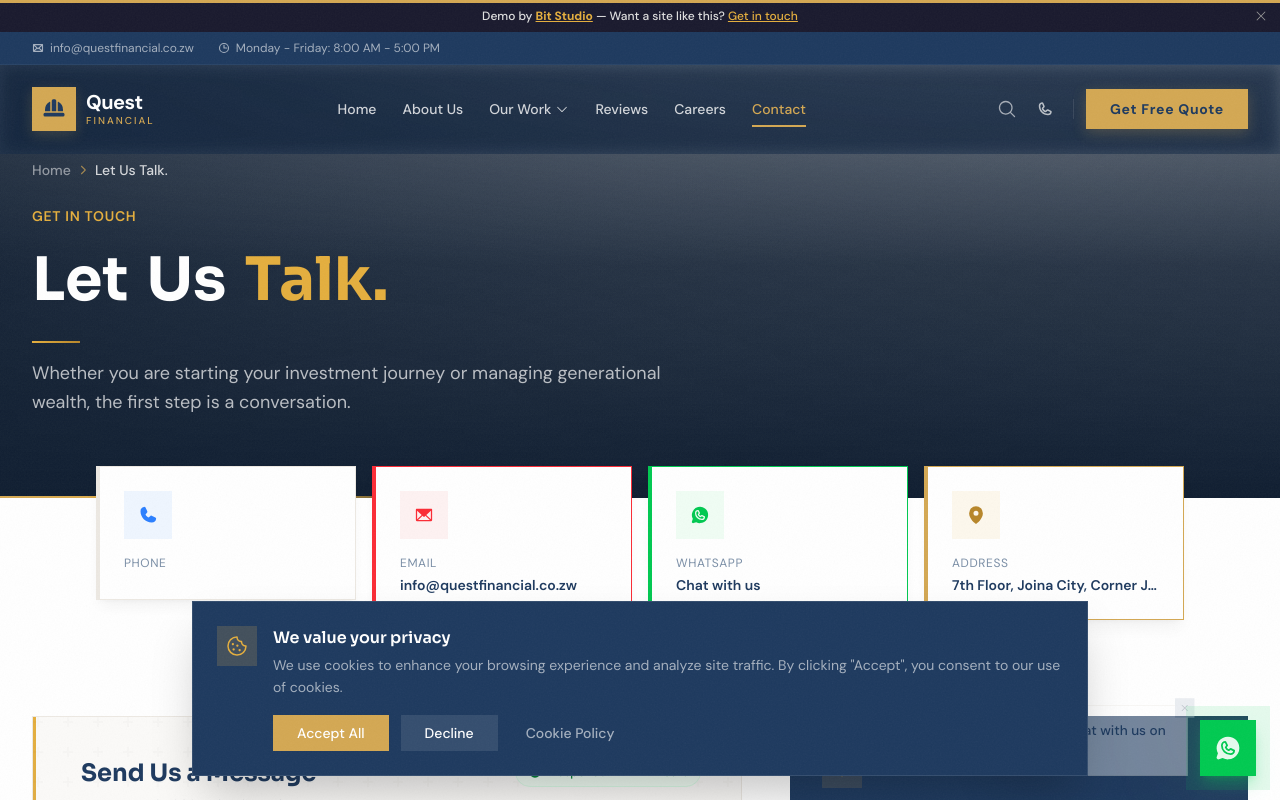
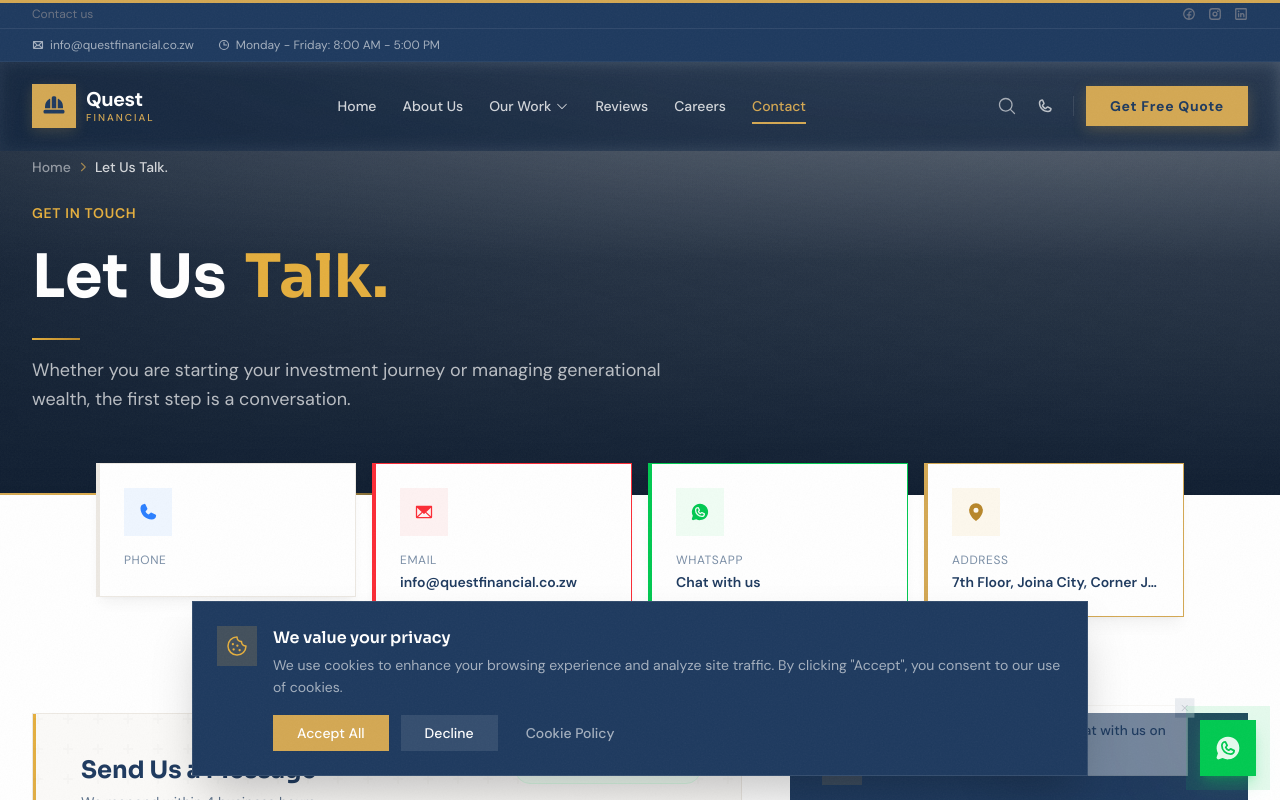
Before and after one commit to Mutombe/demo-quest-financial-services, a React (Vite) app: page /contact in a window 1280 px wide. Shown: the top 800 px of the page. Built offline with nearby package versions, Linux system fonts and the light colour scheme.

Commit message:
Initial commit — demo website

```diff
--- a/src/components/DemoBanner.jsx
+++ b/src/components/DemoBanner.jsx
@@ -1,72 +1,40 @@
-import React, { useState, useEffect } from 'react';
-import { X } from '@phosphor-icons/react';
+import React, { useEffect } from 'react';
+import { Phone, WhatsappLogo, FacebookLogo, InstagramLogo, LinkedinLogo } from '@phosphor-icons/react';
 
-/**
- * DemoBanner — thin bar above navigation.
- * Uses HARDCODED colors (not CSS variables) so brand color injection
- * cannot override it. Always shows as a neutral dark bar.
- */
 function DemoBanner() {
-  const [dismissed, setDismissed] = useState(false);
-
-  // Set CSS custom property for navbar offset
   useEffect(() => {
-    const updateHeight = () => {
-      const el = document.getElementById('demo-banner');
-      if (el && !dismissed) {
-        document.documentElement.style.setProperty('--banner-height', el.offsetHeight + 'px');
-      } else {
-        document.documentElement.style.setProperty('--banner-height', '0px');
-      }
+    const el = document.getElementById('demo-banner');
+    if (el) document.documentElement.style.setProperty('--banner-height', el.offsetHeight + 'px');
+    const onResize = () => {
+      const el2 = document.getElementById('demo-banner');
+      if (el2) document.documentElement.style.setProperty('--banner-height', el2.offsetHeight + 'px');
     };
-    updateHeight();
-    window.addEventListener('resize', updateHeight);
-    return () => window.removeEventListener('resize', updateHeight);
-  }, [dismissed]);
-
-  if (dismissed) return null;
+    window.addEventListener('resize', onResize);
+    return () => window.removeEventListener('resize', onResize);
+  }, []);
 
   return (
-    <div
-      id="demo-banner"
-      className="relative z-[60] text-center text-xs py-2 px-8"
-      style={{
-        backgroundColor: '#1a1a2e',
-        color: '#e0e0e0',
-      }}
-    >
-      <span className="font-medium">
-        Demo by{' '}
-        <a
-          href="mailto:admin@bitstudio.co.zw"
-          className="underline font-bold transition-colors"
-          style={{ color: '#e5af3e' }}
-          onMouseEnter={(e) => (e.target.style.color = '#f5c542')}
-          onMouseLeave={(e) => (e.target.style.color = '#e5af3e')}
-        >
-          Bit Studio
-        </a>
-        {' '}&mdash; Want a site like this?{' '}
-        <a
-          href="mailto:admin@bitstudio.co.zw"
-          className="underline transition-colors"
-          style={{ color: '#e5af3e' }}
-          onMouseEnter={(e) => (e.target.style.color = '#f5c542')}
-          onMouseLeave={(e) => (e.target.style.color = '#e5af3e')}
-        >
-          Get in touch
-        </a>
-      </span>
-      <button
-        onClick={() => setDismissed(true)}
-        className="absolute right-2 top-1/2 -translate-y-1/2 p-1 rounded transition-colors"
-        style={{ color: '#999' }}
-        onMouseEnter={(e) => (e.target.style.backgroundColor = 'rgba(255,255,255,0.1)')}
-        onMouseLeave={(e) => (e.target.style.backgroundColor = 'transparent')}
-        aria-label="Dismiss banner"
-      >
-        <X size={14} />
-      </button>
+    <div id="demo-banner" className="relative z-[60] text-xs" style={{ backgroundColor: '#1E3A5F', color: '#d4d4d4', borderBottom: '1px solid rgba(255,255,255,0.08)' }}>
+      <div className="max-w-7xl mx-auto px-3 sm:px-6 lg:px-8 py-1.5 flex items-center justify-between">
+        {/* Left - Phone (desktop) */}
+        <div className="hidden sm:flex items-center gap-4">
+          <span className="text-gray-500">Contact us</span>
+        </div>
+
+        {/* Center - Phone (mobile) */}
+        <div className="sm:hidden flex items-center gap-2">
+          <span className="text-gray-500 text-[11px]">Contact us</span>
+        </div>
+
+        {/* Right - Socials */}
+        <div className="flex items-center gap-2.5 sm:gap-3">
+          <a href="https://facebook.com" target="_blank" rel="noopener noreferrer" className="text-gray-500 hover:text-white transition-colors" aria-label="Facebook"><FacebookLogo size={14} weight="bold" /></a>
+
+          <a href="https://instagram.com" target="_blank" rel="noopener noreferrer" className="text-gray-500 hover:text-pink-400 transition-colors" aria-label="Instagram"><InstagramLogo size={14} weight="bold" /></a>
+          <a href="https://linkedin.com" target="_blank" rel="noopener noreferrer" className="text-gray-500 hover:text-blue-400 transition-colors" aria-label="LinkedIn"><LinkedinLogo size={14} weight="bold" /></a>
+
+        </div>
+      </div>
     </div>
   );
 }
--- a/src/data/siteData.js
+++ b/src/data/siteData.js
@@ -434,13 +434,7 @@ const siteData = {
       { text: "Confidence.", highlight: true },
     ],
     heroSubtitle: "Our reputation is built one relationship at a time. Here is what our clients say about working with Quest.",
-    ratingBreakdown: [
-      { stars: 5, count: 32 },
-      { stars: 4, count: 8 },
-      { stars: 3, count: 2 },
-      { stars: 2, count: 0 },
-      { stars: 1, count: 0 },
-    ],
+    ratingBreakdown: { 5: 32, 4: 8, 3: 2, 2: 0, 1: 0 },
     items: [
       { name: "Tawanda Nyamukapa", role: "Business Owner", text: "Quest turned my scattered investments into a coherent portfolio. In three years, my net worth has grown by 45%. Their advice on offshore diversification was the best financial decision I ever made.", rating: 5, date: "1 month ago", project: "Wealth Management", avatar: "https://lh3.googleusercontent.com/a/default-user=s120-c" },
       { name: "Grace Mudimu", role: "Retired Executive", text: "The retirement planning team gave me genuine peace of mind. I know exactly what my income will look like for the next 25 years. That level of clarity is priceless.", rating: 5, date: "1 month ago", project: "Retirement Solutions", avatar: "https://lh3.googleusercontent.com/a/default-user=s120-c" },
```
